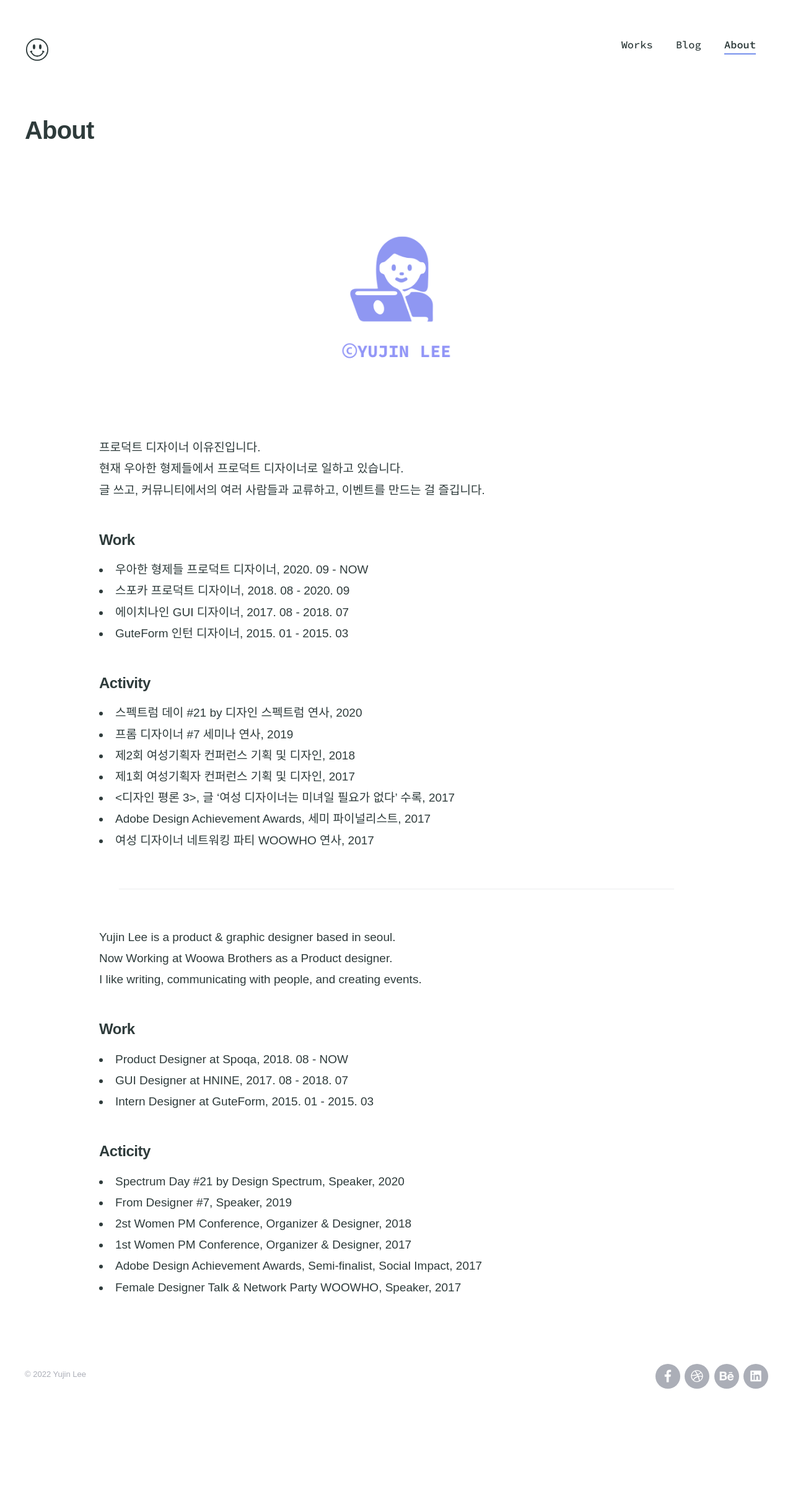
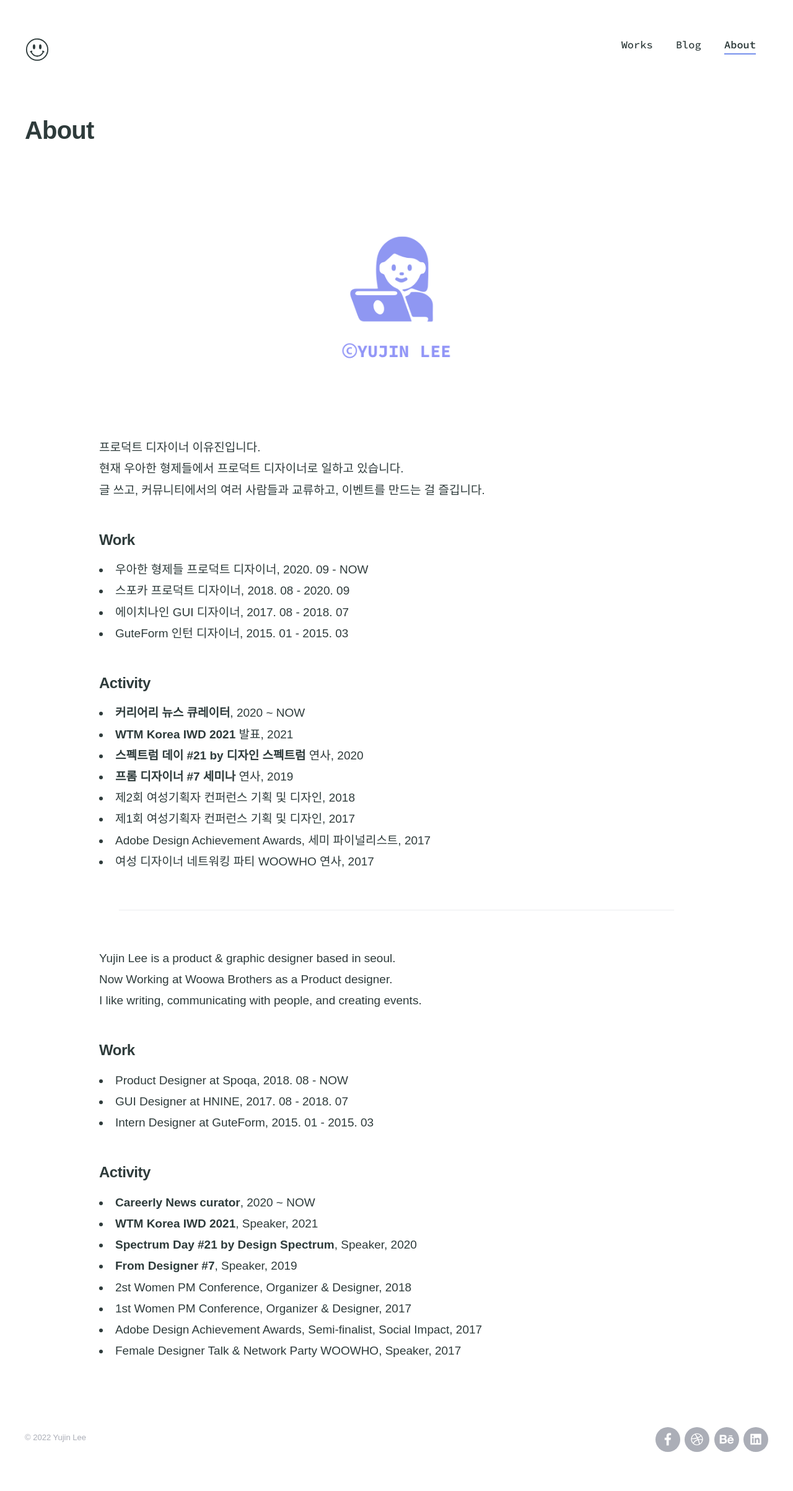
Before and after one commit to yujiinlee/yujiinlee.github.io, a Jekyll site: the page built from _pages/about.md, in a window 1280 px wide. Shown: the whole page at 62% size. Built offline with Jekyll 4.4.1, drawn with Linux system fonts in a browser that asks for light colours; nearby versions of some CDN libraries; some web fonts are replaced; before the commit the page ends 2303 px from its top, so only the background shows below that.

Commit message:
- add 2020 retrospective post - add some projects and make it unclickable - edit about page

```diff
--- a/_pages/about.md
+++ b/_pages/about.md
@@ -21,11 +21,12 @@ featured_image: /img/opengraph.png
 
 ### Activity
 
-* 스펙트럼 데이 #21 by 디자인 스펙트럼 연사, 2020
-* 프롬 디자이너 #7 세미나 연사, 2019
+* [커리어리 뉴스 큐레이터](https://careerly.co.kr/profiles/11563), 2020 ~ NOW
+* [WTM Korea IWD 2021](https://www.slideshare.net/YujinLee61/1000-246234346) 발표, 2021
+* [스펙트럼 데이 #21 by 디자인 스펙트럼](https://www.youtube.com/watch?v=tK6ORIqQ-Pw) 연사, 2020
+* [프롬 디자이너 #7 세미나](https://www.slideshare.net/YujinLee61/how-to-work-in-spoqa-157207465) 연사, 2019
 * 제2회 여성기획자 컨퍼런스 기획 및 디자인, 2018
 * 제1회 여성기획자 컨퍼런스 기획 및 디자인, 2017
-* <디자인 평론 3>, 글 '여성 디자이너는 미녀일 필요가 없다' 수록, 2017
 * Adobe Design Achievement Awards, 세미 파이널리스트, 2017
 * 여성 디자이너 네트워킹 파티 WOOWHO 연사, 2017
 
@@ -41,10 +42,12 @@ I like writing, communicating with people, and creating events.
 * GUI Designer at HNINE, 2017. 08 - 2018. 07
 * Intern Designer at GuteForm, 2015. 01 - 2015. 03
 
-### Acticity
+### Activity
 
-* Spectrum Day #21 by Design Spectrum, Speaker, 2020
-* From Designer #7, Speaker, 2019
+* [Careerly News curator](https://careerly.co.kr/profiles/11563), 2020 ~ NOW
+* [WTM Korea IWD 2021](https://www.slideshare.net/YujinLee61/1000-246234346), Speaker, 2021
+* [Spectrum Day #21 by Design Spectrum](https://www.youtube.com/watch?v=tK6ORIqQ-Pw), Speaker, 2020
+* [From Designer #7](https://www.slideshare.net/YujinLee61/how-to-work-in-spoqa-157207465), Speaker, 2019
 * 2st Women PM Conference, Organizer & Designer, 2018
 * 1st Women PM Conference, Organizer & Designer, 2017
 * Adobe Design Achievement Awards, Semi-finalist, Social Impact, 2017
--- a/_sass/_includes/_portfolio.scss
+++ b/_sass/_includes/_portfolio.scss
@@ -30,7 +30,6 @@
 	display: block;
     transition: top ease 0.5s;
 
-
 	@include mq(tabletl) {
 
 		&:hover {
@@ -45,6 +44,9 @@
 		}
 	}
 }
+
+a[href$='#'] { pointer-events: none; }
+
 
 .portfolio-item__image {
 	width: 100%;
```
Also changed, not shown: _posts/ths/2021-01-01-20review.md (added, +73 -0 lines), _projects/2018-05-30-baropharm.md (added, +44 -0 lines), _projects/2018-06-20-WWIT.md (added, +44 -0 lines), _projects/2021-08-02-navermap.md (added, +10 -0 lines), _projects/2021-08-03-foodneko.md (added, +18 -0 lines), img/WWIT/thumbnail.png (added), img/baropharm/thumbnail.png (added), img/foodneko/Frame 3.png (added), img/foodneko/home.png (added), img/foodneko/signUp_success.gif (added), img/foodneko/thumbnail.png (added), img/naver_map/thumbnail.png (added), 5 other files.
